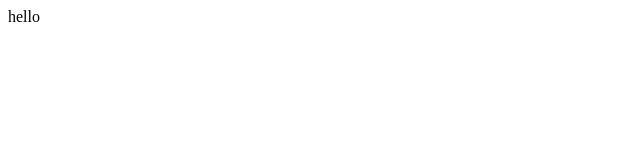
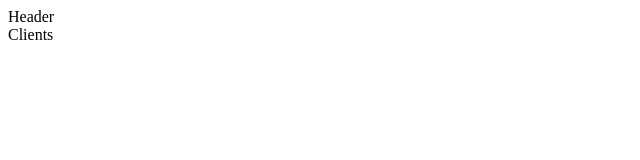
Before and after one commit to Deewiliams/project-management, a React (Create React App) app in the folder client/: page / in a window 1280 px wide. Shown: the top 160 px of the page, without its empty margins (0-640 px from the left). Built offline with nearby package versions, Linux system fonts and the light colour scheme.

Commit message:
able to created componrnts

```diff
--- a/client/src/App.js
+++ b/client/src/App.js
@@ -1,8 +1,24 @@
+import {
+  ApolloClient,
+  InMemoryCache,
+  ApolloProvider,
+  gql,
+} from "@apollo/client";
+import Header from "./Component/Header";
+import Clients from "./Component/Clients";
+
+const client = new ApolloClient({
+  uri: "http://localhost:4000/graphql",
+  cache: new InMemoryCache(),
+});
 
 function App() {
   return (
     <>
-    hello
+      <ApolloProvider client={client}>
+        <Header />
+        <Clients />
+      </ApolloProvider>
     </>
   );
 }
--- /dev/null
+++ b/client/src/Component/Clients.jsx
@@ -0,0 +1,9 @@
+import React from 'react'
+
+const Clients = () => {
+  return (
+    <div>Clients</div>
+  )
+}
+
+export default Clients
--- /dev/null
+++ b/client/src/Component/Header.jsx
@@ -0,0 +1,9 @@
+import React from 'react'
+
+const Header = () => {
+  return (
+    <div>Header</div>
+  )
+}
+
+export default Header
--- a/package.json
+++ b/package.json
@@ -11,6 +11,7 @@
   "author": "",
   "license": "ISC",
   "dependencies": {
+    "@apollo/client": "^3.7.0",
     "colors": "^1.4.0",
     "cors": "^2.8.5",
     "dotenv": "^16.0.3",
```
Also changed, not shown: 1 other file (tests, documents, lock files or other folders).
